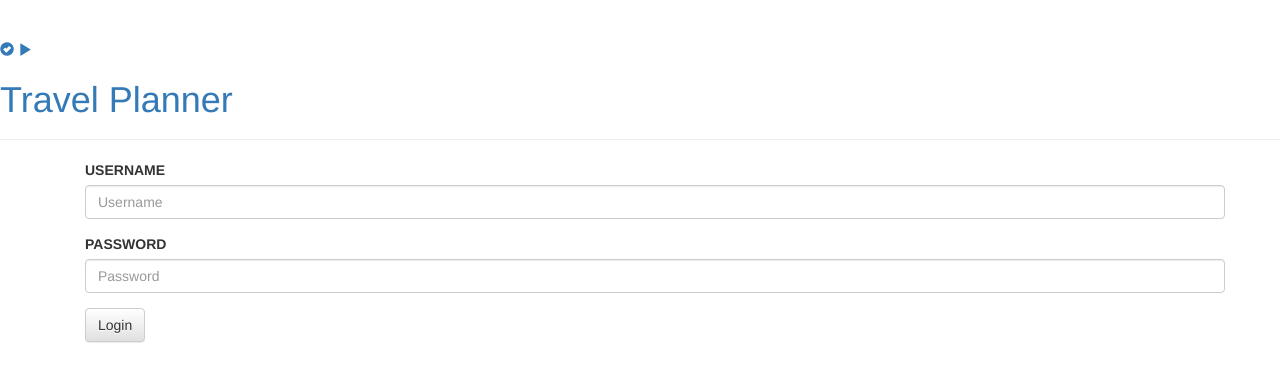
After one commit to hiall21/Harathon, a Django app: page /login/ in a window 1280 px wide. The commit adds this page. Shown: the top 382 px of the page. Run offline with Django 3.2, Linux system fonts and the light colour scheme; some libraries are stand-ins or nearby versions.

Commit message:
Login/out Complete

```diff
--- a/blog/admin.py
+++ b/blog/admin.py
@@ -1,6 +1,7 @@
 from django.contrib import admin
-from .models import Post, Comment
+from .models import Post, Comment # , Photo
 
 admin.site.register(Post)
 admin.site.register(Comment)
 # Register your models here.
+# admin.site.register(Photo)
--- a/blog/templates/blog/base.html
+++ b/blog/templates/blog/base.html
@@ -11,10 +11,17 @@
       <div class="page-header">
         {% if user.is_authenticated %}
         <a href="{% url 'post_new' %}" class="top-menu"><span class="glyphicon glyphicon-plus"></span></a>
-        <a href="{% url 'post_draft_list' %}" class "top-menu"><span class="glyphicon glyphicon-edit"></span></a>
+        <a href="{% url 'logout_url' %}" class="top-menu"><span class="glyphicon glyphicon-stop"></span></a>
+        <a href="{% url 'post_draft_list' %}" class="top-menu"><span class="glyphicon glyphicon-edit"></span></a>
+        {% else %}
+        <a href="{% url 'signup' %}" class="top-menu"><span class="glyphicon glyphicon-ok-sign"></span></a>
+        <a href="{% url 'login_url' %}" class="top-menu"><span class="glyphicon glyphicon-play"></span></a>
         {% endif %}
         <h1><a href="/">Travel Planner</a></h1>
       </div>
+      {% if user.is_authenticated %}
+      Logged<br>
+      {% endif %}
       <div class="content container">
         <div class="row">
           <div class="col-md-8">
--- /dev/null
+++ b/blog/templates/blog/login.html
@@ -0,0 +1,18 @@
+{% extends 'blog/base.html' %}
+{% block content %}
+<div class="container">
+  <form method="POST">
+    {% csrf_token %}
+    <div class="form-group">
+      <label>USERNAME</label>
+      <input type="username" class="form-control" name="username" placeholder="Username">
+    </div>
+    <div class="form-group">
+      <label>PASSWORD</label>
+      <input type="password" class="form-control" name="password" placeholder="Password">
+    </div>
+    <button type="submit" class="btn btn-default">Login</button>
+  </form>
+  {{ error }}
+</div>
+{% endblock %}
--- a/blog/templates/blog/post_detail.html
+++ b/blog/templates/blog/post_detail.html
@@ -31,6 +31,7 @@
         </div>
         <strong>{{ comment.author }}</strong>
         <p>{{ comment.text|linebreaks }}</p>
+
     </div>
     {% endif %}
 {% empty %}
--- a/blog/urls.py
+++ b/blog/urls.py
@@ -1,6 +1,8 @@
 from django.conf.urls import url
 from . import views
-
+from django.views.generic import TemplateView
+#from django.conf.urls.static import static
+#from django.conf import settings
 urlpatterns = [
     url(r'^$', views.post_list, name='post_list'),
     url(r'^post/(?P<pk>[0-9]+)/$', views.post_detail, name='post_detail'),
@@ -11,5 +13,14 @@ urlpatterns = [
     url(r'^post/(?P<pk>\d+)/remove/$', views.post_remove, name='post_remove'),
     url(r'^post/(?P<pk>\d+)/comment/$', views.add_comment_to_post, name='add_comment_to_post'),
     url(r'^comment/(?P<pk>\d+)/approve/$', views.comment_approve, name='comment_approve'),
-url(r'^comment/(?P<pk>\d+)/remove/$', views.comment_remove, name='comment_remove'),
+    url(r'^comment/(?P<pk>\d+)/remove/$', views.comment_remove, name='comment_remove'),
+    # url(r'^post/image/$', views.upload, name='upload'),
+    url(r'^signup/$', views.signup, name='signup'),
+    url(r'^signup_ok/$', TemplateView.as_view(
+        template_name='blog/signup_ok.html'), name='signup_ok'
+    ),
+    url(r'^login/$', views.user_login, name='login_url'),
+    url(r'^logout/$', views.user_logout, name='logout_url'),
 ]
+
+# urlpatterns += static(settings.MEDIA_URL, document_root=settings.MEDIA_ROOT)
--- a/blog/views.py
+++ b/blog/views.py
@@ -1,7 +1,11 @@
+from django.http import HttpResponseRedirect
 from django.shortcuts import render, get_object_or_404, redirect
 from django.utils import timezone
-from .models import Post, Comment
-from .forms import PostForm, CommentForm
+from .models import Post, Comment#, Photo
+from .forms import PostForm, CommentForm#, ImageExampleForm
+from django.core.urlresolvers import reverse
+from django.contrib.auth.forms import UserCreationForm
+from django.contrib.auth import authenticate, login, logout
 
 # Create your views here.
 def post_list(request):
@@ -24,6 +28,18 @@ def post_new(request):
     else:
         form = PostForm()
     return render(request, 'blog/post_edit.html', {'form': form})
+
+# def upload(request):
+#     if request.method == "POST":
+#         form = ImageExampleForm(request.POST, request.FILES)
+#         if form.is_valid():
+#             post=Photo()
+#             post.author = form.cleaned_data["image"]
+#             post.save()
+#             return redirect('post_detail', pk=post.pk)
+#     else:
+#         form = ImageExampleForm()
+#     return render(request, "blog/post_image_edit.html", {'form': form})
 
 def post_edit(request, pk):
     post = get_object_or_404(Post, pk=pk)
@@ -75,3 +91,36 @@ def comment_remove(request, pk):
     comment = get_object_or_404(Comment, pk=pk)
     comment.delete()
     return redirect('post_detail', pk=comment.post.pk)
+
+def signup(request):
+    if request.method == "POST":
+        userform = UserCreationForm(request.POST)
+        if userform.is_valid():
+            userform.save()
+
+            return HttpResponseRedirect(
+                reverse("signup_ok")
+            )
+    elif request.method == "GET":
+        userform = UserCreationForm()
+
+    return render(request, "blog/signup.html", {"userform": userform,})
+
+def user_login(request):
+    if request.method == "POST":
+        username = request.POST['username']
+        password = request.POST['password']
+        user = authenticate(username=username, password=password)
+
+        if user is not None and user.is_active:
+            login(request, user)
+            return redirect('/')
+        else:
+            error = "Invalid login"
+        return render(request, 'blog/login.html', {'error': error})
+    return render(request, 'blog/login.html')
+
+def user_logout(request):
+    if request.user.is_authenticated():
+        logout(request)
+    return redirect('/')
--- a/mysite/settings.py
+++ b/mysite/settings.py
@@ -102,3 +102,5 @@ USE_TZ = True
 
 STATIC_URL = '/static/'
 STATIC_ROOT = os.path.join(BASE_DIR, 'static')
+MEDIA_URL = '/upload_files/'
+MEDIA_ROOT = os.path.join(BASE_DIR, 'uploads')
```
Also changed, not shown: blog/forms.py (+6 -1 lines), blog/models.py (+22 -0 lines), blog/templates/blog/post_image_edit.html (added, +12 -0 lines), blog/templates/blog/signup.html (added, +8 -0 lines), blog/templates/blog/signup_ok.html (added, +7 -0 lines), blog/migrations/0003_examplemodel.py (added), blog/migrations/0004_auto_20170513_1628.py (added), blog/migrations/0005_auto_20170513_1631.py (added), blog/migrations/0006_auto_20170513_1904.py (added), blog/migrations/0007_auto_20170513_1906.py (added), blog/migrations/0008_auto_20170513_1935.py (added), uploads/uploads/2017/05/13/orig/화이트보드원본.jpg (added).
